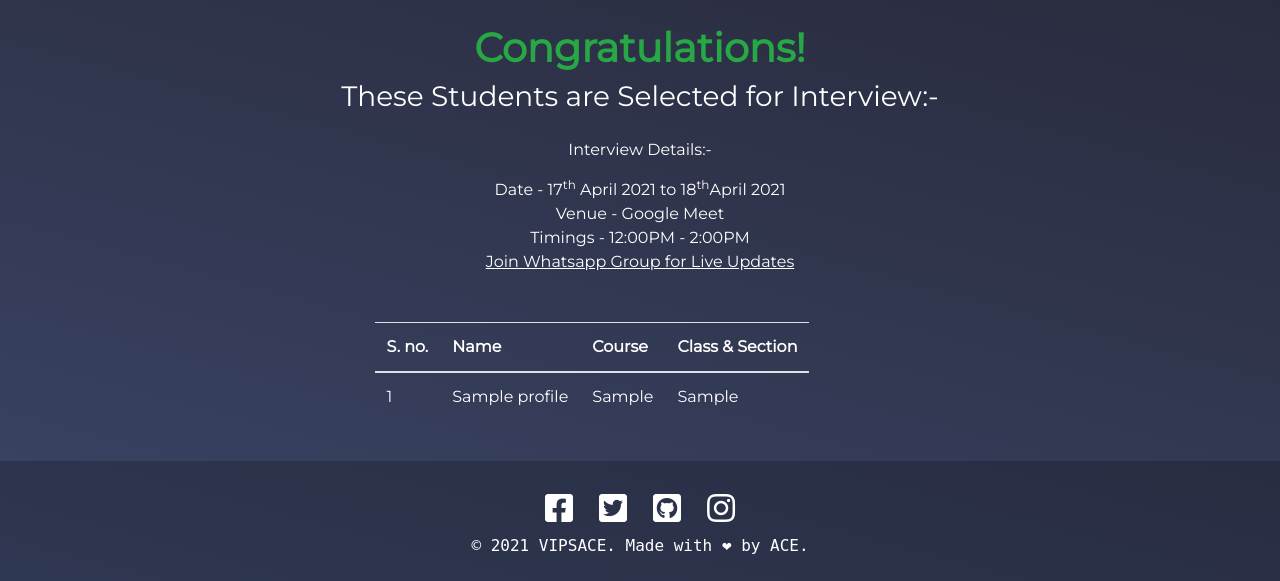
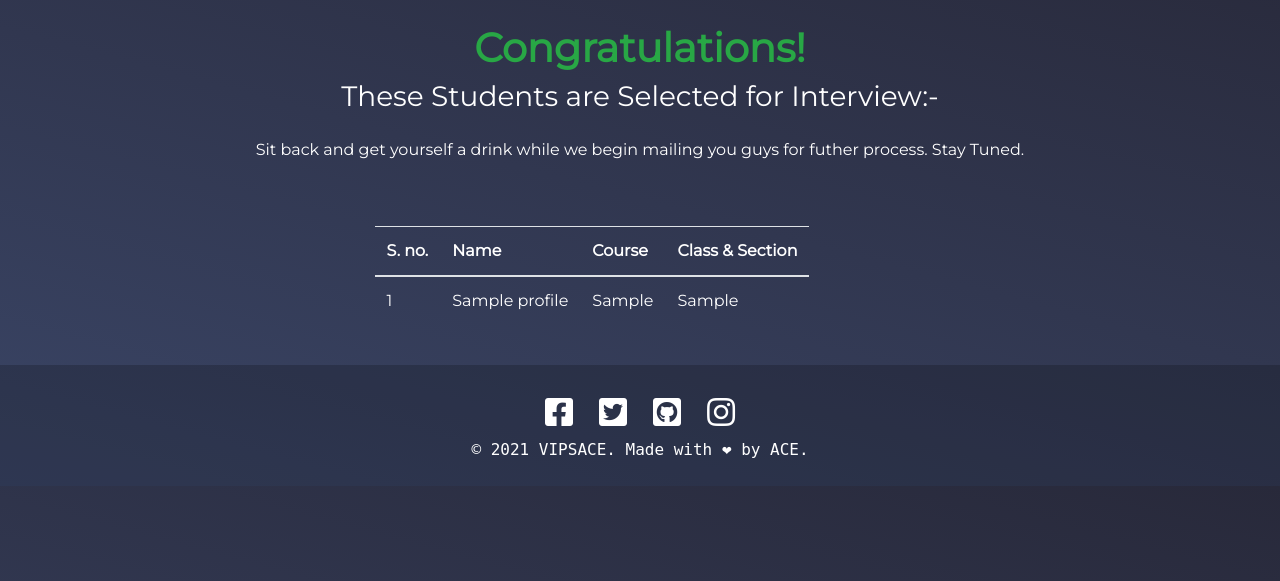
Before and after one commit to rajat-m0/acewebsite, a Django app: template portal/templates/portal/results.html in a window 1280 px wide. Shown: the part 86-667 px from the top of the page. Run offline with Django 3.2, Linux system fonts and the light colour scheme; the template is opened without the code that fills it: most values are stand-ins (such as "Sample title", 1, 10 or a date in 2020); some libraries are stand-ins or nearby versions.

Commit message:
update results.html
yup

```diff
--- a/portal/templates/portal/results.html
+++ b/portal/templates/portal/results.html
@@ -61,18 +61,18 @@
       <h3 class="text-center">
         These Students are Selected for Interview:-
       </h3>
-      <div class="container text-center mt-4">
+       <div class="container text-center mt-4">
         <p>
-          Interview Details:-
+          Sit back and get yourself a drink while we begin mailing you guys for futher process. Stay Tuned.
         </p>
-        <ul class="list-group">
+        {% comment %} <ul class="list-group">
           <li>
             Date - 17<sup>th</sup> April 2021 to 18<sup>th</sup>April 2021
           </li>
           <li>Venue - Google Meet</li>
           <li>Timings - 12:00PM - 2:00PM</li>
           <li><a href="https://chat.whatsapp.com/JSCRXDf8dPh18eJcowVHSe">Join Whatsapp Group for Live Updates</a></li>
-        </ul>
+        </ul> {% endcomment %}
       </div>
       <div class="row d-flex justify-content-center">
         <div class="col-md-6">
```
